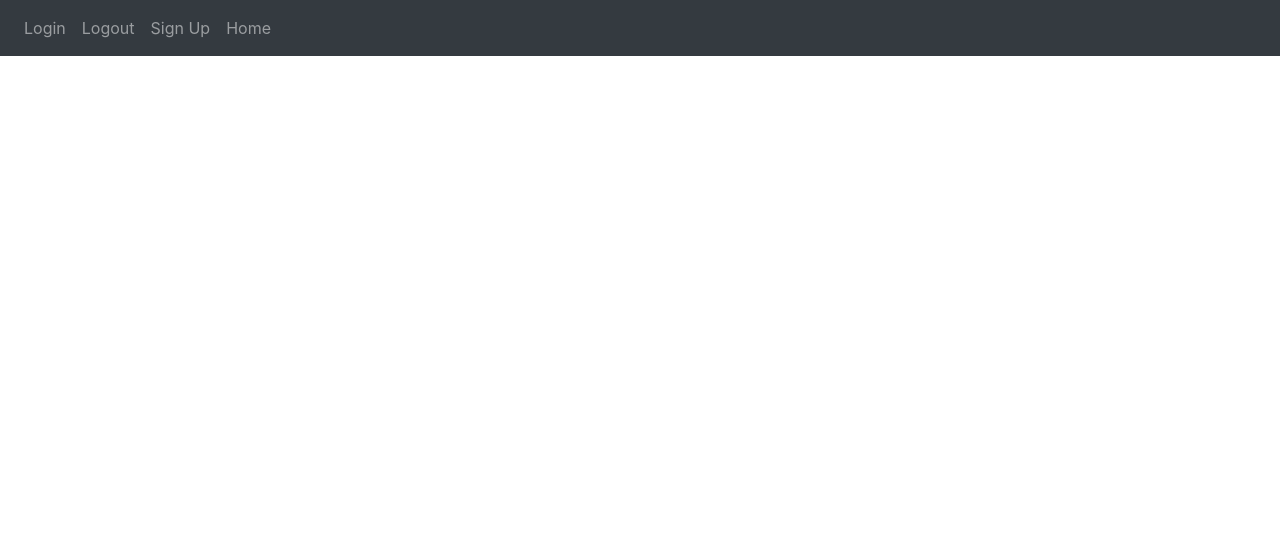
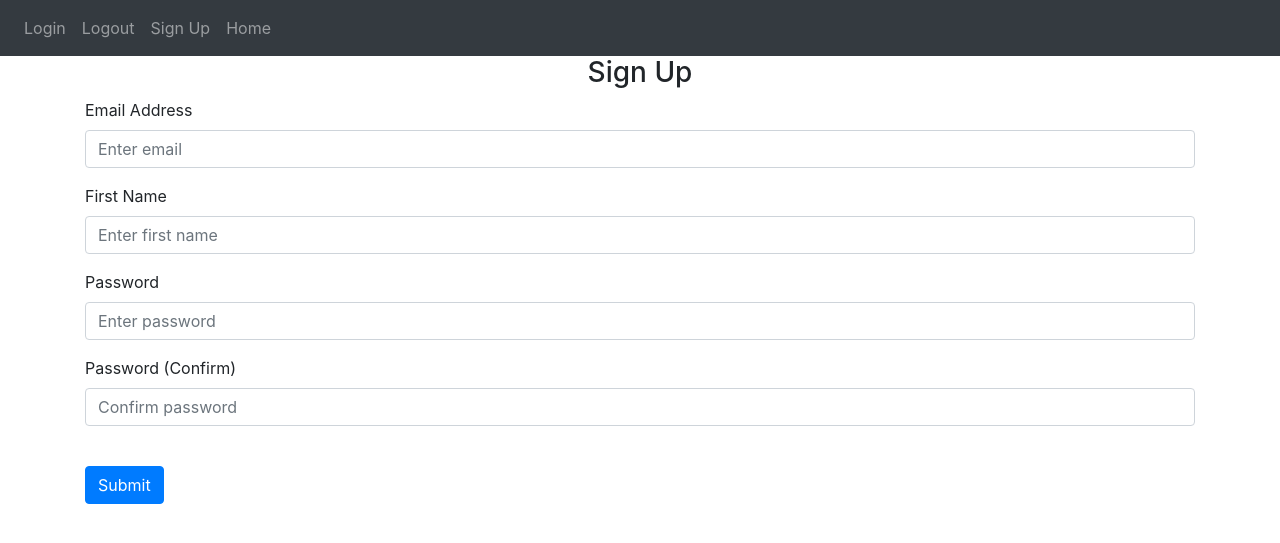
Before and after one commit to Laikaiyong/Flask-Learning, a Flask app: page /signup in a window 1280 px wide. Shown: the top 543 px of the page. Run offline with Flask 2, Linux system fonts and the light colour scheme; some libraries are stand-ins or nearby versions.

Commit message:
Develop half of the tutorial

```diff
--- a/website/__init__.py
+++ b/website/__init__.py
@@ -1,9 +1,15 @@
 from flask import Flask
+from flask_sqlalchemy import SQLAlchemy
+
+db = SQLAlchemy()
+DB_NAME = "database.db"
 
 
 def create_app():
     app = Flask(__name__)
     app.config['SECRET_KEY'] = 'hiahiahia'
+    app.config['SQLALCHEMY_DATABASE_URI'] = f'sqlite:///{DB_NAME}'
+    db.init_app(app)
 
     from .views import views
     from .auth import auth
--- a/website/auth.py
+++ b/website/auth.py
@@ -1,11 +1,13 @@
-from flask import Blueprint, render_template
+from flask import Blueprint, render_template, request, flash
 
 auth = Blueprint('auth', __name__)
 
 
-@auth.route('/login')
+@auth.route('/login', methods=['GET', 'POST'])
 def login():
-    return render_template("login.html")
+    data = request.form
+    print(data)
+    return render_template("login.html", boolean=True)
 
 
 @auth.route('/logout')
@@ -13,6 +15,24 @@ def logout():
     return "<button>Logout</button>"
 
 
-@auth.route('/signup')
+@auth.route('/signup', methods=['GET', 'POST'])
 def sign_up():
+    if request.method == 'POST':
+        email = request.form.get('email')
+        first_name = request.form.get('firstName')
+        password1 = request.form.get('password1')
+        password2 = request.form.get('password2')
+
+        if len(email) < 4:
+            flash('Email must be greater than 3 characters.', category='error')
+        elif len(first_name) < 2:
+            flash('First Name must be greater than 1 character.', category='error')
+        elif password1 != password2:
+            flash('Passwords don\'t match.', category='error')
+        elif len(password1) < 7:
+            flash('Password must be at least 7 characters.', category='error')
+        else:
+            # add user to database
+            flash('Account created', category='success')
+
     return render_template("signup.html")
--- a/website/models.py
+++ b/website/models.py
@@ -0,0 +1,2 @@
+from . import db
+from flask_login import UserMixin
--- a/website/templates/base.html
+++ b/website/templates/base.html
@@ -24,6 +24,29 @@
                 </div>
             </div>
         </nav>
+
+        {% with messages = get_flashed_messages(with_categories=true) %}
+        {% if messages %}
+            {% for category, message in messages %}
+            {% if category == 'error' %}
+            <div class="alert alert-danger alter-dismissable fade show" role="error">
+                {{ message }}
+                <button type="button" class="close" data-dismiss="alert">
+                    <span aria-hidden="true">&times;</span>
+                </button>
+            </div>
+            {% else %}
+            <div class="alert alert-success alter-dismissable fade show" role="success">
+                {{ message }}
+                <button type="button" class="close" data-dismiss="alert">
+                    <span aria-hidden="true">&times;</span>
+                </button>
+            </div>
+            {% endif %}
+            {% endfor %}
+        {% endif %}
+        {% endwith %}
+
         <div class="container">
             {% block content %}{% endblock %}
         </div>
--- a/website/templates/signup.html
+++ b/website/templates/signup.html
@@ -3,5 +3,24 @@
 
 {% block content %}
 <form method="POST">
+    <h3 align="center">Sign Up</h3>
+    <div class="form-group">
+        <label for="email">Email Address</label>
+        <input name="email" class="form-control" id="email" type="email" placeholder="Enter email">
+    </div>
+    <div class="form-group">
+        <label for="firstName">First Name</label>
+        <input name="firstName" class="form-control" id="firstName" type="text" placeholder="Enter first name">
+    </div>
+    <div class="form-group">
+        <label for="password1">Password</label>
+        <input name="password1" class="form-control" id="password1" type="password" placeholder="Enter password">
+    </div>
+    <div class="form-group">
+        <label for="password2">Password (Confirm)</label>
+        <input name="password2" class="form-control" id="password2" type="password" placeholder="Confirm password">
+    </div>
+    <br />
+    <button type="submit" class="btn btn-primary">Submit</button>
 </form>
 {% endblock %}
```
Also changed, not shown: website/templates/login.html (+13 -1 lines).
